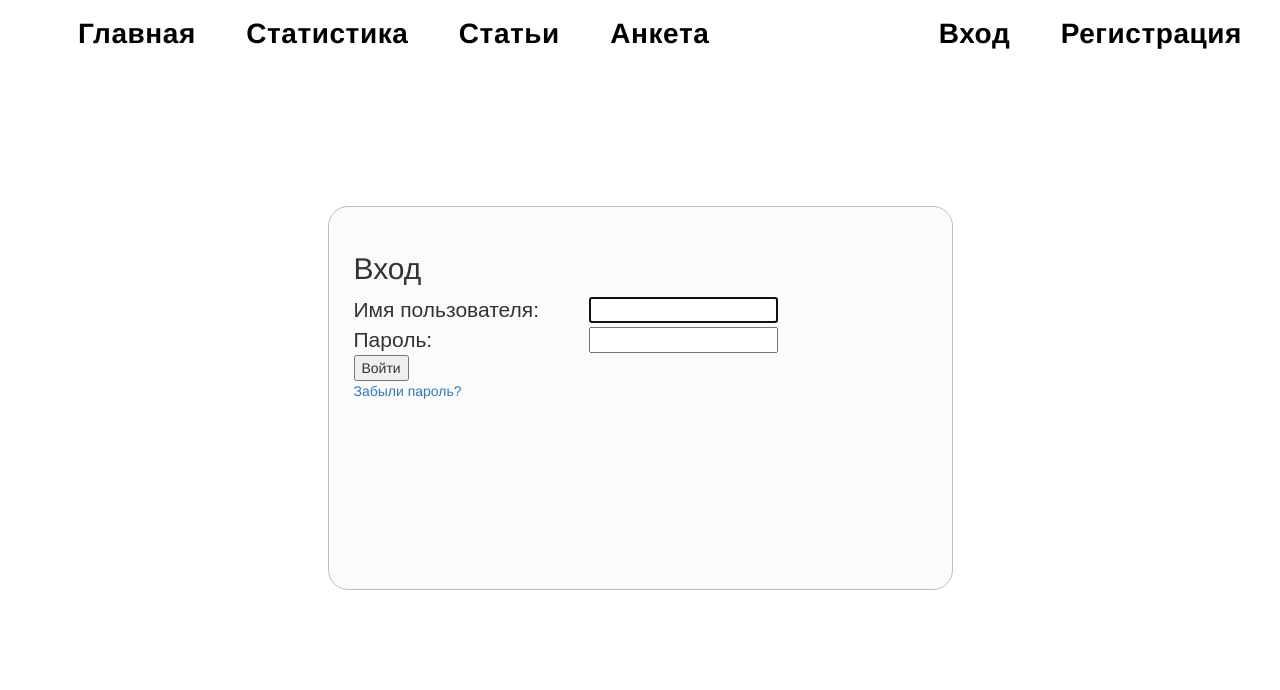
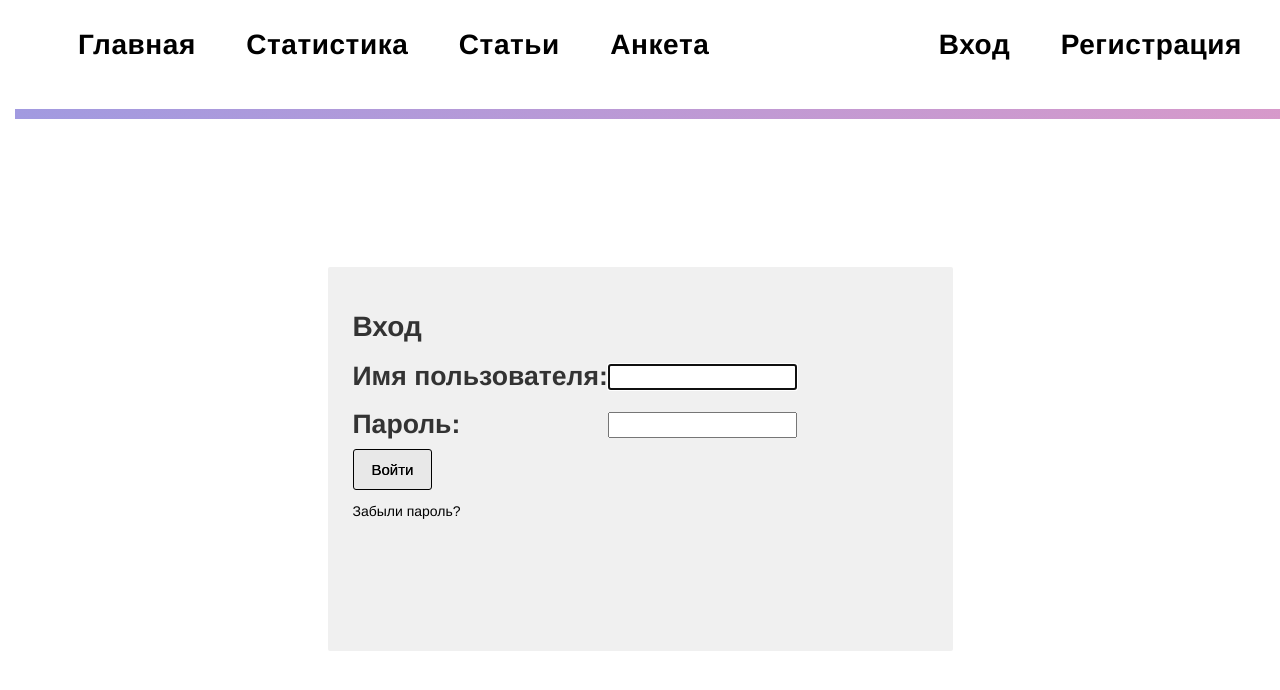
Before and after one commit to Moria-Mel/Caffeine, a Django app: page /accounts/login/ in a window 1280 px wide. Shown: the top 690 px of the page. Run offline with Django 3.2, Linux system fonts and the light colour scheme; some libraries are stand-ins or nearby versions.

Commit message:
registration, login, blocks changed

```diff
--- a/caffeine/catalog/static/css/styles.css
+++ b/caffeine/catalog/static/css/styles.css
@@ -4,11 +4,8 @@ sidebar-nav {
     list-style: none;
 }
 .style {
-    border-style: solid;
-    border-radius: 20px;
-    border-color: #bebebe;
-    border-width: 1px;
-    background-color:#f8f8f89a;
+    border-radius: 2px;
+    background-color:#c6c6c645;
     margin: 15px;
     padding: 25px;
 }
@@ -16,7 +13,7 @@ sidebar-nav {
 .letters_sb {
     font-weight: 1000;
     font-size: 200%;
-    font: small-caps;
+    margin-bottom: none;
 }
 
 .my_class {font-style: bold;
@@ -121,13 +118,11 @@ sidebar-nav {
 
 /*Login and registration*/
 .body_class {
-    font-weight: lighter;
-    font-family: sans-serif;
-    font-size: 150%;
+    font-weight: bold;
+    font: sans-serif;
+    font-size: 190%;
+    line-height: 180%;
     text-align: justify;
-    margin-right: 50px;
-    text-indent: 25px;
-    padding-top: 10%px;
 }
 
 .dl_class {
@@ -138,14 +133,6 @@ sidebar-nav {
     margin-right: 50px;
     line-height: 30px;
 }
-.ol_class {
-    font-family: sans-serif;
-    font-size: 150%;
-    text-align: justify;
-    margin-left: 90px;
-    margin-right: 90px;
-    line-height: 30px;
-}
 
 /*полоска в статье*/
 hr {
@@ -153,6 +140,7 @@ hr {
 	padding: 0;
 	height: 10px;
 	border: none;
+    width: 100vw;
 	background: linear-gradient(45deg, rgba(57, 42, 190, 0.473), rgba(170, 37, 141, 0.466));
 }
 .articles {
@@ -313,6 +301,13 @@ hr {
     list-style-type: none;
 }
 
+.ol_class {
+    font-family: sans-serif;
+    font-size: 150%;
+    text-align: justify;
+    list-style-type: none;
+}
+
 /*Login and registration*/
 .log__class {
     font-weight: bold;
@@ -346,9 +341,16 @@ hr {
 
   /*отодвигальщики сврху и слева*/
 .k {
-    margin-top: 5%;
+    margin-top: 2%;
+}
+
+.r {
+    margin-left: 5%;
 }
 
 .l {
     margin-left: 2%;
 }
+.d {
+    margin-right: 2%;
+}
--- a/caffeine/templates/base_generic.html
+++ b/caffeine/templates/base_generic.html
@@ -22,14 +22,14 @@
 <div class="container">
   {% block sidebar %}
   <div class="container-col">
-        <menu class="menu_class">
+        <menu class="k menu_class">
           <li class="menu_li_class"><a class="letters_sb" href="{% url 'index' %}">Главная</a></li>
           <li class="menu_li_class"><a class="letters_sb" href="{% url 'statistic' %}">Статистика</a></li>
           <li class="menu_li_class"><a class="letters_sb" href="{% url 'articles' %}">Статьи</a></li>
           <li class="menu_li_class"><a class="letters_sb" href="{% url 'questionary' %}">Анкета</a></li>
         </menu>
 
-        <menu class="reg_class">
+        <menu class="k reg_class">
           {% if user.is_authenticated %}
           <li class="reg_li_class letters_sb">Пользователь: {{ user.get_username }}<li>
           <li class="reg_li_class"><a class="letters_sb" href="{% url 'logout'%}?next={{request.path}}">Выход</a></li>
--- a/caffeine/templates/questionary_base.html
+++ b/caffeine/templates/questionary_base.html
@@ -1,6 +1,8 @@
 {% extends "base_generic.html" %}
 
 {% block content %}
+
+<hr>
 
 <div class="questionary">
 <h1 class="h1_questionary">Анкета по употреблению кофеина</h1>
--- a/caffeine/templates/registration/login.html
+++ b/caffeine/templates/registration/login.html
@@ -1,8 +1,11 @@
 {% extends "base_generic.html" %}
 {% block content %}
+
+<hr>
+
 <div class="main_reg_cont">
 <div class="style reg_cont">
-  <h2>Вход</h2>
+  <h2 class="letters_sb">Вход</h2>
 {% if form.errors %}
   <p>Что-то не так!</p>
 {% endif %}
@@ -13,7 +16,7 @@
 
 <table>
 
-<tr>
+<tr class="r">
   <td><b class="body_class">Имя пользователя:</b></td>
   <td>{{ form.username }}</td>
 </tr>
@@ -24,12 +27,12 @@
 </tr>
 </table>
 
-<input type="submit" value="Войти" />
+<input class="testbutton" type="submit" value="Войти" />
 <input type="hidden" name="next" value="{{ next }}" />
 
 </form>
 
-<p><a href="{% url 'password_reset' %}">Забыли пароль?</a></p>
+<p class="k"><a class="name" href="{% url 'password_reset' %}">Забыли пароль?</a></p>
   </div>
   </div>
 {% endblock %}
--- a/caffeine/templates/statistic.html
+++ b/caffeine/templates/statistic.html
@@ -1,6 +1,9 @@
 {% extends "base_generic.html" %}
 
 {% block content %}
+
+<hr>
+
 <div class="jsdata">
     {% for elem in stat_data %}
     <p id="{{ elem.0 }}">{{ elem.1 }}</p>
```
Also changed, not shown: caffeine/templates/articles.html (+6 -3 lines), caffeine/templates/index.html (+7 -4 lines), caffeine/templates/registration/register.html (+6 -3 lines).
